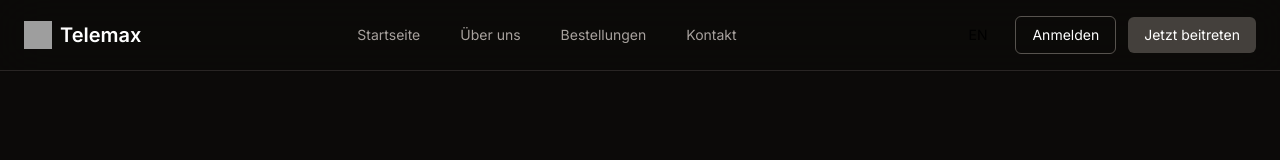
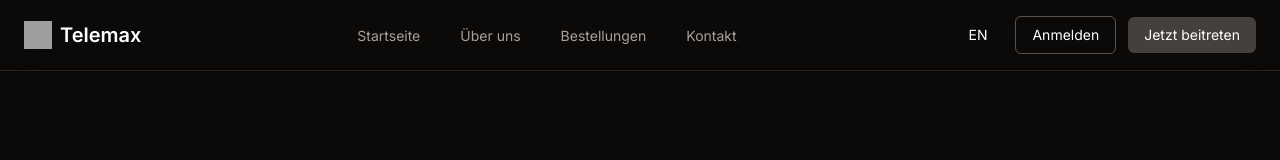
Before and after one commit to andet-art/telemax-web, a React (Vite) app: page /checkout in a window 1280 px wide. Shown: the top 160 px of the page. Built offline with nearby package versions, Linux system fonts and the light colour scheme; grey boxes are pictures that could not be loaded.

Commit message:
edited navbar

```diff
--- a/src/components/Navbar.tsx
+++ b/src/components/Navbar.tsx
@@ -1,9 +1,8 @@
-// src/components/Navbar.tsx
 import { Link, useLocation, useNavigate } from "react-router-dom";
-import { Menu } from "lucide-react";
+import { Menu, X } from "lucide-react";
 import { Button } from "../components/ui/button";
 import { useState, useEffect } from "react";
-import { motion } from "framer-motion";
+import { motion, AnimatePresence } from "framer-motion";
 import { useLang } from "../context/LanguageContext";
 
 interface User {
@@ -15,15 +14,30 @@ interface User {
 const Navbar = () => {
   const location = useLocation();
   const navigate = useNavigate();
-  const [open, setOpen] = useState(false);
   const { lang, toggleLanguage, t } = useLang();
 
-  // 🔹 Track signed-in user
+  const [open, setOpen] = useState(false);
   const [user, setUser] = useState<User | null>(null);
+  const [showNavbar, setShowNavbar] = useState(true);
+  const [lastScrollY, setLastScrollY] = useState(0);
+  const [shrink, setShrink] = useState(false);
+
   useEffect(() => {
     const stored = localStorage.getItem("user");
     if (stored) setUser(JSON.parse(stored));
   }, []);
+
+  useEffect(() => {
+    const handleScroll = () => {
+      const currentScroll = window.scrollY;
+      setShrink(currentScroll > 20);
+      setShowNavbar(currentScroll < lastScrollY || currentScroll < 10);
+      setLastScrollY(currentScroll);
+    };
+
+    window.addEventListener("scroll", handleScroll);
+    return () => window.removeEventListener("scroll", handleScroll);
+  }, [lastScrollY]);
 
   const handleLogout = () => {
     localStorage.removeItem("user");
@@ -31,86 +45,133 @@ const Navbar = () => {
     navigate("/signin");
   };
 
+  const scrollToTopAndNavigate = (to: string) => {
+    window.scrollTo({ top: 0, behavior: "smooth" });
+    setOpen(false);
+    navigate(to);
+  };
+
   const links = [
-    { to: "/home",   label: t("home") },
-    { to: "/about",  label: t("about") },
+    { to: "/home", label: t("home") },
+    { to: "/about", label: t("about") },
     { to: "/orders", label: t("orders") },
-    { to: "/contact",label: t("contact") },
+    { to: "/contact", label: t("contact") },
   ];
 
   return (
     <motion.header
-      className="fixed top-0 left-0 w-full z-50 backdrop-blur-xl border-b border-stone-800 bg-stone-950/80 shadow-sm"
-      initial={{ y: -100, opacity: 0 }}
-      animate={{ y: 0,   opacity: 1 }}
-      transition={{ duration: 0.4 }}
+      className={`fixed top-0 left-0 w-full z-50 backdrop-blur-xl bg-stone-950/80 border-b border-[#2d221a] shadow-sm transition-all duration-300 ${
+        showNavbar ? "opacity-100 translate-y-0" : "opacity-0 -translate-y-full"
+      } ${shrink ? "py-2" : "py-4"}`}
     >
-      <div className="max-w-7xl mx-auto px-6 py-4 flex justify-between items-center">
+      <div className="max-w-7xl mx-auto px-6 flex justify-between items-center transition-all duration-300">
         {/* Logo */}
-        <Link to="/" className="flex items-center gap-2">
+        <motion.div
+          initial={{ opacity: 0, x: -20 }}
+          animate={{ opacity: 1, x: 0 }}
+          transition={{ delay: 0.2 }}
+        >
+          <Link to="/" className="flex items-center gap-2" onClick={() => window.scrollTo({ top: 0 })}>
             <img src="/logo.svg" alt="Logo" className="h-7 w-7" />
             <span className="text-xl font-bold text-white">Telemax</span>
           </Link>
+        </motion.div>
 
-        {/* Desktop Nav Links */}
+        {/* Desktop Nav */}
         <nav className="hidden md:flex items-center gap-10">
           {links.map((link) => (
+            <motion.div
+              key={link.to}
+              whileHover={{ scale: 1.05 }}
+              transition={{ type: "spring", stiffness: 300 }}
+            >
               <Link
-              key={link.to}
                 to={link.to}
+                onClick={() => scrollToTopAndNavigate(link.to)}
                 className={`text-sm font-medium transition ${
                   location.pathname === link.to
-                  ? "text-white border-b-2 border-stone-500 pb-1"
-                  : "text-stone-400 hover:text-white"
+                    ? "text-white border-b-2 border-amber-500 pb-1"
+                    : "text-stone-400 hover:text-white hover:border-b hover:border-amber-500 pb-1"
                 }`}
               >
                 {link.label}
               </Link>
+            </motion.div>
           ))}
         </nav>
 
         {/* Desktop Buttons */}
-        <div className="hidden md:flex items-center gap-3">
-          <Button variant="ghost" onClick={toggleLanguage} className="px-3">
+        <motion.div
+          className="hidden md:flex items-center gap-3"
+          initial={{ opacity: 0 }}
+          animate={{ opacity: 1 }}
+          transition={{ delay: 0.3 }}
+        >
+          <Button
+            variant="ghost"
+            onClick={toggleLanguage}
+            className="px-3 text-white hover:text-amber-400 transition"
+          >
             {lang === "de" ? "EN" : "DE"}
           </Button>
 
           {user ? (
             <>
-              {/* Profile & Logout */}
               <Link to="/profile">
-                <Button variant="outline">{t("profile")}</Button>
+                <Button variant="outline" className="hover:border-amber-500">
+                  {t("profile")}
+                </Button>
               </Link>
-              <Button variant="ghost" onClick={handleLogout}>
+              <Button
+                variant="ghost"
+                onClick={handleLogout}
+                className="hover:text-amber-500"
+              >
                 {t("logout")}
               </Button>
             </>
           ) : (
             <>
               <Link to="/signin">
-                <Button variant="outline">{t("signin")}</Button>
+                <Button variant="outline" className="hover:border-amber-500">
+                  {t("signin")}
+                </Button>
               </Link>
               <Link to="/signup">
-                <Button variant="default">{t("join")}</Button>
+                <Button variant="default" className="hover:bg-amber-700">
+                  {t("join")}
+                </Button>
               </Link>
             </>
           )}
-        </div>
+        </motion.div>
 
-        {/* Mobile Menu Toggle */}
+        {/* Mobile Toggle Icon */}
         <div className="md:hidden">
-          <Menu className="text-white h-6 w-6" onClick={() => setOpen(!open)} />
+          {open ? (
+            <X className="text-white h-6 w-6" onClick={() => setOpen(false)} />
+          ) : (
+            <Menu className="text-white h-6 w-6" onClick={() => setOpen(true)} />
+          )}
         </div>
       </div>
 
       {/* Mobile Menu */}
+      <AnimatePresence>
         {open && (
-        <div className="md:hidden px-6 pt-2 pb-4 bg-stone-950/90 rounded-b-xl shadow-md border-t border-stone-800">
+          <motion.div
+            key="mobile-menu"
+            initial={{ opacity: 0, y: -10 }}
+            animate={{ opacity: 1, y: 0 }}
+            exit={{ opacity: 0, y: -10 }}
+            transition={{ duration: 0.3 }}
+            className="md:hidden px-6 pt-2 pb-4 bg-stone-950/90 rounded-b-xl shadow-md border-t border-[#3a2c22]"
+          >
             {links.map((link) => (
               <Link
                 key={link.to}
                 to={link.to}
-              onClick={() => setOpen(false)}
+                onClick={() => scrollToTopAndNavigate(link.to)}
                 className={`block py-2 text-sm border-b ${
                   location.pathname === link.to
                     ? "text-white font-semibold"
@@ -122,7 +183,11 @@ const Navbar = () => {
             ))}
 
             <div className="pt-4 flex flex-col gap-2">
-            <Button variant="ghost" onClick={toggleLanguage}>
+              <Button
+                variant="ghost"
+                onClick={toggleLanguage}
+                className="text-white hover:text-amber-400"
+              >
                 {lang === "de" ? "EN" : "DE"}
               </Button>
 
@@ -159,8 +224,9 @@ const Navbar = () => {
                 </>
               )}
             </div>
-        </div>
+          </motion.div>
         )}
+      </AnimatePresence>
     </motion.header>
   );
 };
```
Lines whose indentation alone changed are shown as unchanged.
